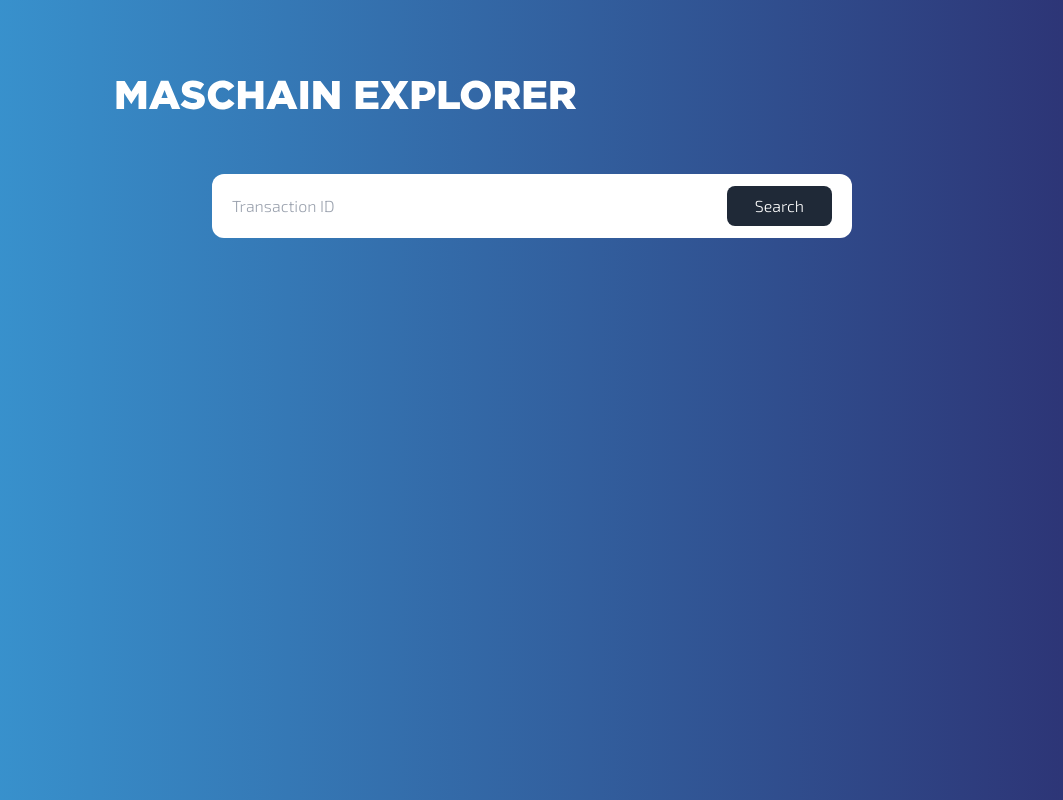
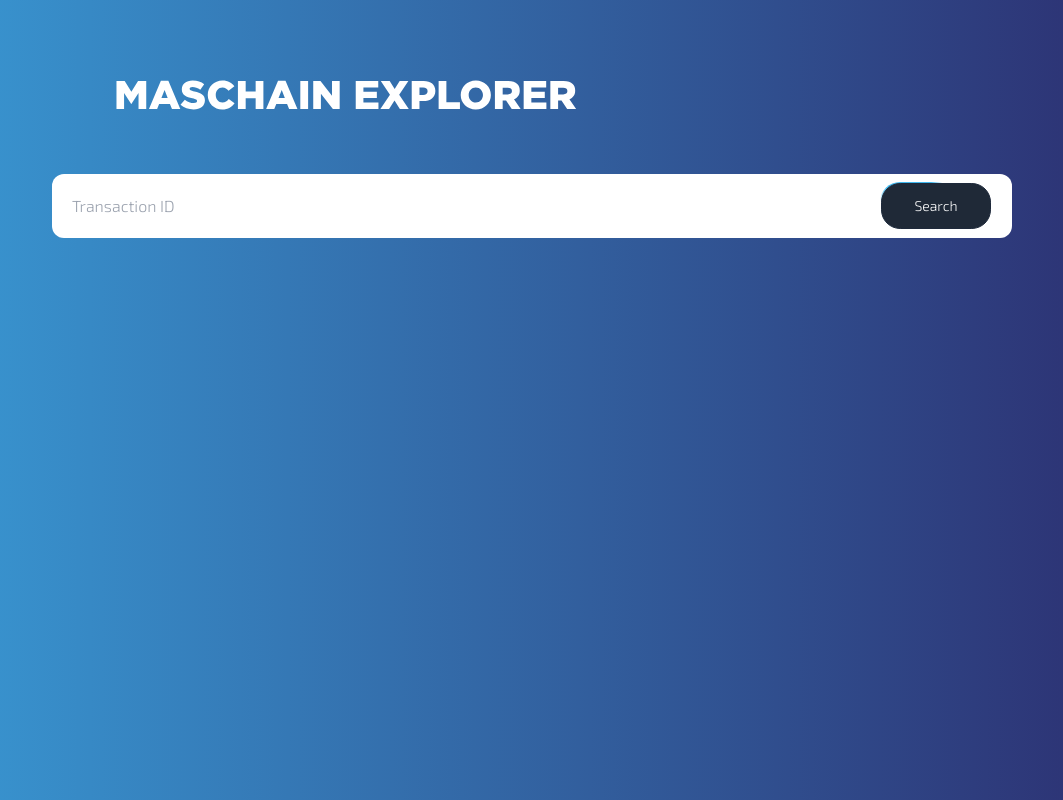
Before and after one commit to masverse/mascan, a Next.js app: page / in a window 1280 px wide. Shown: the whole page, without its empty margins (108-1171 px from the left). Built offline with nearby package versions, Linux system fonts and the light colour scheme.

Commit message:
change on button

```diff
--- a/components/Search.tsx
+++ b/components/Search.tsx
@@ -1,18 +1,19 @@
 'use client'
 import { useState } from "react";
 import Link from "next/link";
+import { Button } from "./ui/moving-border";
 
 const Search = () => {
 
     const [txid, settxid] = useState("")
 
     return (
-            <div className="bg-white w-2/4 h-16 rounded-xl px-5 flex items-center mt-16 relative z-10">
-                <input className="w-full outline-none text-black" type="text" placeholder="Transaction ID" onChange={(e) => settxid(e.target.value)}/>
-                <Link href={`/${txid}`}>
-                    <button className="bg-gray-800 outline-none text-white rounded-lg px-7 py-2">Search</button>
-                </Link>
-            </div>
+        <div className="bg-white md:w-3/4 w-5/6 h-16 rounded-xl px-5 flex items-center mt-16 relative z-10">
+            <input className="w-full outline-none text-black" type="text" placeholder="Transaction ID" onChange={(e) => settxid(e.target.value)} />
+            <Link href={`/${txid}`}>
+                <Button className="bg-gray-800 outline-none text-white rounded-lg px-7 py-2">Search</Button>
+            </Link>
+        </div>
     )
 }
 
--- /dev/null
+++ b/components/theme-provider.tsx
@@ -0,0 +1,9 @@
+"use client"
+
+import * as React from "react"
+import { ThemeProvider as NextThemesProvider } from "next-themes"
+import { type ThemeProviderProps } from "next-themes/dist/types"
+
+export function ThemeProvider({ children, ...props }: ThemeProviderProps) {
+  return <NextThemesProvider {...props}>{children}</NextThemesProvider>
+}
--- /dev/null
+++ b/components/toggle-theme.tsx
@@ -0,0 +1,24 @@
+"use client"
+import { useTheme } from "next-themes"
+import { useState } from "react"
+
+const ToggleTheme = () => {
+    const { setTheme } = useTheme()
+    const [dark, setDark] = useState(true);
+
+    const toggleTheme = () => {
+        setDark((prevIsDark) => (!prevIsDark));
+        setTheme(dark ? "dark" : "light");
+        console.log("theme", dark ? "dark" : "light");
+    };
+
+    return (
+        <div className="">
+            <button className="" onClick={toggleTheme}>
+            <svg xmlns="http://www.w3.org/2000/svg" height="24px" viewBox="0 -960 960 960" width="24px" fill={dark ? "#e8eaed" : "#000"}><path d="M480-120q-150 0-255-105T120-480q0-150 105-255t255-105q14 0 27.5 1t26.5 3q-41 29-65.5 75.5T444-660q0 90 63 153t153 63q55 0 101-24.5t75-65.5q2 13 3 26.5t1 27.5q0 150-105 255T480-120Zm0-80q88 0 158-48.5T740-375q-20 5-40 8t-40 3q-123 0-209.5-86.5T364-660q0-20 3-40t8-40q-78 32-126.5 102T200-480q0 116 82 198t198 82Zm-10-270Z"/></svg>
+            </button>
+        </div>
+    )
+}
+
+export default ToggleTheme
--- /dev/null
+++ b/components/ui/moving-border.tsx
@@ -0,0 +1,139 @@
+"use client";
+import React from "react";
+import {
+  motion,
+  useAnimationFrame,
+  useMotionTemplate,
+  useMotionValue,
+  useTransform,
+} from "framer-motion";
+import { useRef } from "react";
+import { cn } from "@/utils/cn";
+
+export function Button({
+  borderRadius = "1.25rem",
+  children,
+  as: Component = "button",
+  containerClassName,
+  borderClassName,
+  duration,
+  className,
+  ...otherProps
+}: {
+  borderRadius?: string;
+  children: React.ReactNode;
+  as?: any;
+  containerClassName?: string;
+  borderClassName?: string;
+  duration?: number;
+  className?: string;
+  [key: string]: any;
+}) {
+  return (
+    <Component
+      className={cn(
+        "bg-transparent relative text-xl  h-12 w-28 p-[1px] overflow-hidden ",
+        containerClassName
+      )}
+      style={{
+        borderRadius: borderRadius,
+      }}
+      {...otherProps}
+    >
+      <div
+        className="absolute inset-0"
+        style={{ borderRadius: `calc(${borderRadius} * 0.96)` }}
+      >
+        <MovingBorder duration={duration} rx="30%" ry="30%">
+          <div
+            className={cn(
+              "h-20 w-20 opacity-[0.8] bg-[radial-gradient(var(--sky-500)_40%,transparent_60%)]",
+              borderClassName
+            )}
+          />
+        </MovingBorder>
+      </div>
+
+      <div
+        className={cn(
+          "relative bg-slate-900/[0.8] border border-slate-800 backdrop-blur-xl text-white flex items-center justify-center w-full h-full text-sm antialiased",
+          className
+        )}
+        style={{
+          borderRadius: `calc(${borderRadius} * 0.96)`,
+        }}
+      >
+        {children}
+      </div>
+    </Component>
+  );
+}
+
+export const MovingBorder = ({
+  children,
+  duration = 2000,
+  rx,
+  ry,
+  ...otherProps
+}: {
+  children: React.ReactNode;
+  duration?: number;
+  rx?: string;
+  ry?: string;
+  [key: string]: any;
+}) => {
+  const pathRef = useRef<any>();
+  const progress = useMotionValue<number>(0);
+
+  useAnimationFrame((time) => {
+    const length = pathRef.current?.getTotalLength();
+    if (length) {
+      const pxPerMillisecond = length / duration;
+      progress.set((time * pxPerMillisecond) % length);
+    }
+  });
+
+  const x = useTransform(
+    progress,
+    (val) => pathRef.current?.getPointAtLength(val).x
+  );
+  const y = useTransform(
+    progress,
+    (val) => pathRef.current?.getPointAtLength(val).y
+  );
+
+  const transform = useMotionTemplate`translateX(${x}px) translateY(${y}px) translateX(-50%) translateY(-50%)`;
+
+  return (
+    <>
+      <svg
+        xmlns="http://www.w3.org/2000/svg"
+        preserveAspectRatio="none"
+        className="absolute h-full w-full"
+        width="100%"
+        height="100%"
+        {...otherProps}
+      >
+        <rect
+          fill="none"
+          width="100%"
+          height="100%"
+          rx={rx}
+          ry={ry}
+          ref={pathRef}
+        />
+      </svg>
+      <motion.div
+        style={{
+          position: "absolute",
+          top: 0,
+          left: 0,
+          display: "inline-block",
+          transform,
+        }}
+      >
+        {children}
+      </motion.div>
+    </>
+  );
+};
--- a/package.json
+++ b/package.json
@@ -10,9 +10,13 @@
   },
   "dependencies": {
     "@sentry/nextjs": "^8",
+    "clsx": "^2.1.1",
+    "framer-motion": "^11.2.9",
     "next": "14.2.3",
+    "next-themes": "^0.3.0",
     "react": "^18",
-    "react-dom": "^18"
+    "react-dom": "^18",
+    "tailwind-merge": "^2.3.0"
   },
   "devDependencies": {
     "typescript": "^5",
--- a/tailwind.config.ts
+++ b/tailwind.config.ts
@@ -1,4 +1,9 @@
 import type { Config } from "tailwindcss";
+const defaultTheme = require("tailwindcss/defaultTheme");
+const colors = require("tailwindcss/colors");
+const {
+  default: flattenColorPalette,
+} = require("tailwindcss/lib/util/flattenColorPalette");
 
 const config: Config = {
   content: [
@@ -15,6 +20,19 @@
       },
     },
   },
-  plugins: [],
+  plugins: [
+    addVariablesForColors,
+  ],
 };
 export default config;
+
+function addVariablesForColors({ addBase, theme }: any) {
+  let allColors = flattenColorPalette(theme("colors"));
+  let newVars = Object.fromEntries(
+    Object.entries(allColors).map(([key, val]) => [`--${key}`, val])
+  );
+
+  addBase({
+    ":root": newVars,
+  });
+}
--- /dev/null
+++ b/utils/cn.ts
@@ -0,0 +1,6 @@
+import { ClassValue, clsx } from "clsx";
+import { twMerge } from "tailwind-merge";
+
+export function cn(...inputs: ClassValue[]) {
+  return twMerge(clsx(inputs));
+}
```
